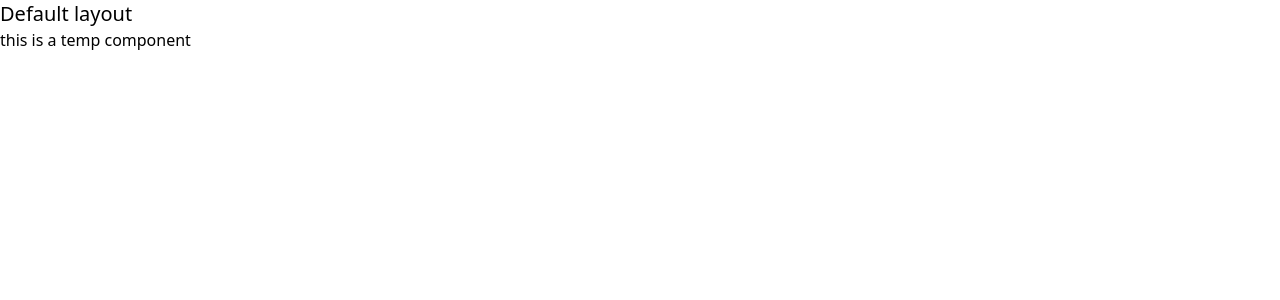
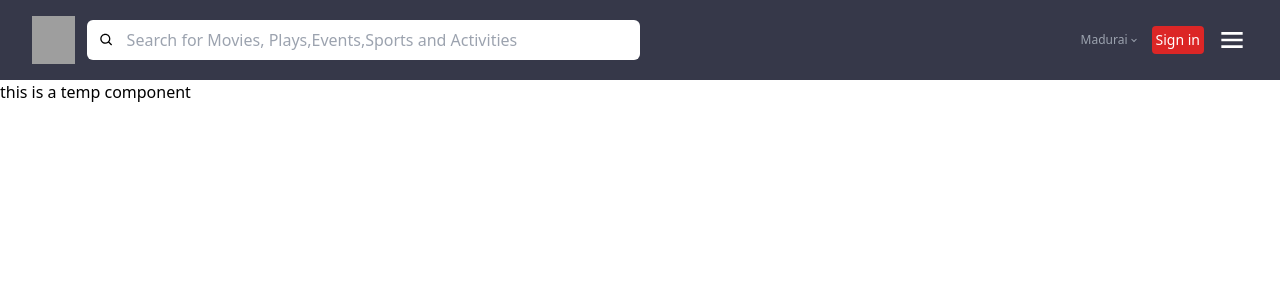
Before and after one commit to RAGHU990/BookMyShow, a React (Create React App) app: page / in a window 1280 px wide. Shown: the top 300 px of the page. Built offline with nearby package versions, Linux system fonts and the light colour scheme; grey boxes are pictures that could not be loaded.

Commit message:
add react slick

```diff
--- a/package.json
+++ b/package.json
@@ -9,8 +9,11 @@
     "@testing-library/user-event": "^12.8.3",
     "react": "^17.0.2",
     "react-dom": "^17.0.2",
+    "react-icons": "^4.2.0",
     "react-router-dom": "^5.2.0",
     "react-scripts": "4.0.3",
+    "react-slick": "^0.28.1",
+    "slick-carousel": "^1.8.1",
     "web-vitals": "^1.1.2"
   },
   "scripts": {
--- /dev/null
+++ b/src/components/Navbar/navbar.component.jsx
@@ -0,0 +1,86 @@
+import React from "react";
+import {BiChevronRight , BiSearch, BiMenu, BiChevronDown} from "react-icons/bi";
+
+    //MOBILE DEVICES//
+const NavSm = () => {
+    return <>
+    <div className="text-white flex items-center justify-between">
+        <div>
+            <h3 className="text-xl">Its All starts here</h3>
+            <span className="text-gray-400 text-xs flex items-center" >
+                Madurai <BiChevronRight/>
+            </span>
+        </div>
+          <div className="w-8 h-8">
+             <BiSearch className="w-full h-full"/>
+          </div>
+    </div>
+
+    </>;
+};
+
+    //TABLET DEVICES//
+const NavMd = () => {
+     return (
+         <div className="w-full flex items-center gap-3 bg-white px-3 py-2 rounded-md">
+             <BiSearch/>
+                <input type="search" className="w-full bg-transparent border-none focus:outline-none"
+                 placeholder="Search for Movies, Plays,Events,Sports and Activities" />
+         </div>
+
+
+     );
+};
+   //LARGE DEVICES//
+const NavLg = () => {
+return <>
+<div className="container mx-auto px-4 flex items-center justify-between">
+    <div className="flex items-center w-1/2 gap-3">
+        <div className="w-12 h-12">
+            <img src="https://i.ibb.co/zPBYW3H/imgbin-bookmyshow-office-android-ticket-png.png" alt="MyLogo" // Navbar images //
+            className="w-full h-full" />
+        </div>
+        <div className="w-full flex items-center gap-3 bg-white px-3 py-2 rounded-md">
+             <BiSearch/>
+                 <input type="search" className="w-full bg-transparent border-none focus:outline-none"
+                 placeholder="Search for Movies, Plays,Events,Sports and Activities" />
+         </div>
+
+    </div>
+    <div >
+        <div className=" flex items-center gap-3" >
+        <span className="text-gray-400 text-xs flex items-center " >
+                Madurai <BiChevronDown/>
+            </span>
+            <div>
+            <button className="bg-red-600 text-white px-1 py-1 text-sm rounded">Sign in</button>
+            </div>
+            <div className="text-white w-8 h-8">
+                <BiMenu className="w-full h-full flex items-center"/>
+            </div>
+
+
+        </div>
+
+    </div>
+</div>
+ </>;
+};
+  //MAIN NAVBAR//
+const Navbar = () => {
+    return  <>
+       <nav className="bg-bms-700 p-4">
+       <div className="md:hidden">{/*MOBILE SCREEN*/}
+       <NavSm/>
+       </div>
+       <div className="hidden md:flex lg:hidden">{/*Midium SCREEN*/}
+       <NavMd/>
+       </div>
+       <div className="hidden lg:flex"> {/*Large SCREEN*/}
+       <NavLg/>
+       </div>
+      </nav>
+    </>;
+};
+
+export default Navbar;
--- a/src/layouts/Default.layout.jsx
+++ b/src/layouts/Default.layout.jsx
@@ -1,9 +1,13 @@
 import React from "react";
+
+//Component //
+import Navbar from "../components/Navbar/navbar.component";
 
 const Defaultlayout = (props) => {
 return (
       <>
-          <h1 className="text-xl">Default layout</h1>
+          <h1 className="text-xl"></h1>
+          <Navbar />
           {props.children}
       </>
      );
--- a/tailwind.config.js
+++ b/tailwind.config.js
@@ -1,11 +1,27 @@
-module.exports = {
-  purge: ['./src/**/*.{js,jsx,ts,tsx}', './public/index.html'],
+
+ module.exports = {
+  purge: ["./src/**/*.{js,jsx,ts,tsx}", "./public/index.html"],
   darkMode: false, // or 'media' or 'class'
   theme: {
-    extend: {},
+    extend: {
+      colors: {
+        bms: {
+          50: "#edf1fc",
+          100: "#d3d4e1",
+          200: "#b6b8c9",
+          300: "#989bb2",
+          400: "#7c7f9b",
+          500: "#636582",
+          600: "#4c4f66",
+          700: "#363849",
+          800: "#2b3147",
+          900: "#0a0a16",
+        },
+      },
+    },
   },
   variants: {
     extend: {},
   },
   plugins: [],
-}
+};
```
Also changed, not shown: src/components/HeroCarosel/HeroCarosel.jsx (added, +12 -0 lines), src/App.jsx (line endings or trailing spaces), 1 other file (tests, documents, lock files or other folders).
